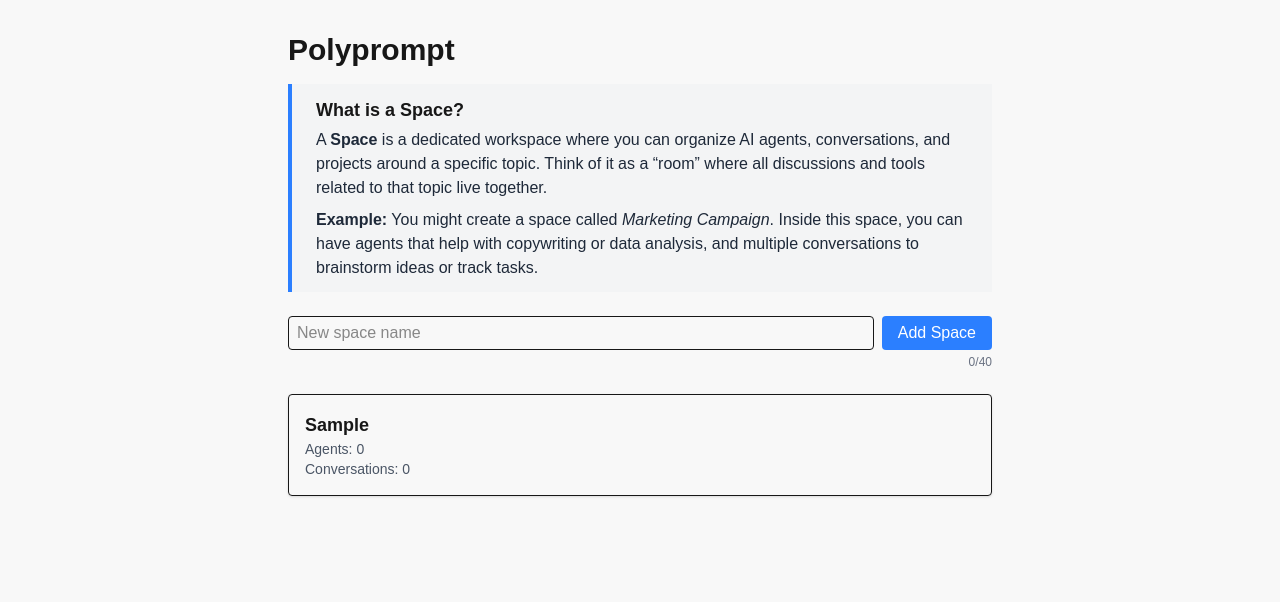
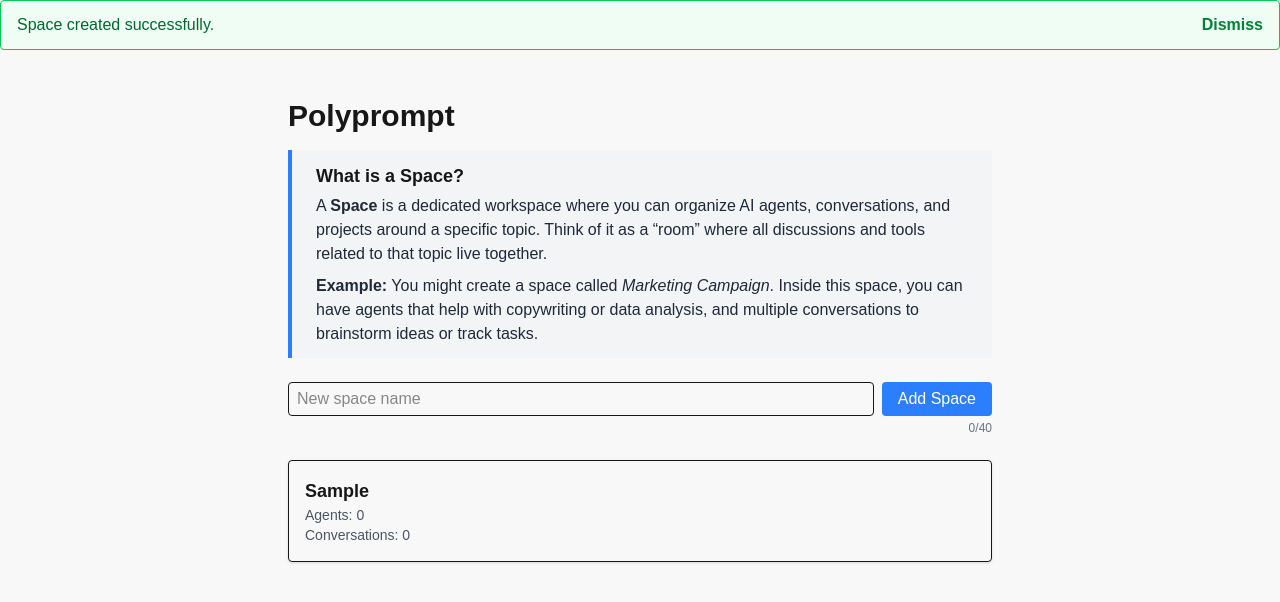
Before and after one commit to Macxim/Polyprompt, a Next.js app: page / in a window 1280 px wide. Both pictures are taken after typing "Sample" into the empty fields and a click on the button "Add Space". Shown: the top 602 px of the page. Built offline with nearby package versions, Linux system fonts and the light colour scheme.

Commit message:
feat: delete space with success banner and improved UX

```diff
--- a/app/page.tsx
+++ b/app/page.tsx
@@ -45,6 +45,24 @@
   };
 
   return (
+    <>
+      {state.ui.bannerMessage?.message && (
+        <div
+          role="status"
+          className="mb-4 border border-green-500 bg-green-50 text-green-800 px-4 py-3 rounded flex justify-between items-start"
+        >
+          <span>{state.ui.bannerMessage.message}</span>
+          <button
+            onClick={() =>
+              dispatch({ type: "SET_BANNER", payload: { message: null } })
+            }
+            className="ml-4 text-green-700 hover:text-green-900 font-semibold"
+          >
+            Dismiss
+          </button>
+        </div>
+      )}
+
       <div className="p-8 max-w-3xl mx-auto">
         <h1 className="text-3xl font-bold mb-4">Polyprompt</h1>
 
@@ -53,8 +71,8 @@
           <p className="text-gray-800">
             A <strong>Space</strong> is a dedicated workspace where you can
             organize AI agents, conversations, and projects around a specific
-          topic. Think of it as a “room” where all discussions and tools related
-          to that topic live together.
+            topic. Think of it as a “room” where all discussions and tools
+            related to that topic live together.
           </p>
           <p className="text-gray-800 mt-2">
             <strong>Example:</strong> You might create a space called{" "}
@@ -123,5 +141,6 @@
           ))}
         </div>
       </div>
+    </>
   );
 }
--- a/app/space/[id]/page.tsx
+++ b/app/space/[id]/page.tsx
@@ -3,9 +3,12 @@
 import Link from "next/link";
 import { useParams, useRouter } from "next/navigation";
 import { useApp } from "@/app/state/AppProvider";
+import { useState } from "react";
 
 export default function SpacePage() {
   const { state, dispatch } = useApp();
+  const [deleting, setDeleting] = useState(false);
+
   const spaces = state.spaces;
 
   const params = useParams();
@@ -14,7 +17,7 @@
 
   const space = spaces.find((s) => s.id === spaceId);
 
-  if (!space) {
+  if (!space && !deleting) {
     return (
       <div className="p-8">
         <p className="text-red-500">Space not found.</p>
@@ -27,6 +30,8 @@
       </div>
     );
   }
+
+  if (!space) return null;
 
   /* ---------------------- ACTIONS ---------------------- */
 
@@ -66,8 +71,14 @@
   };
 
   const deleteSpace = () => {
+    setDeleting(true);
     dispatch({ type: "DELETE_SPACE", payload: { id: space.id } });
-    router.push("/");
+    dispatch({
+      type: "SET_BANNER",
+      payload: { message: "Space deleted successfully." },
+    });
+
+    router.replace("/");
   };
 
   const updateAgentPersona = (agentId: string, persona: string) => {
--- a/app/state/appState.ts
+++ b/app/state/appState.ts
@@ -8,7 +8,7 @@
   ui: {
     isAgentModalOpen: boolean;
     isSpaceModalOpen: boolean;
-    bannerMessage: string | null;
+    bannerMessage: { message: string | null };
   };
   _hydrated: boolean;
 };
@@ -21,7 +21,7 @@
   ui: {
     isAgentModalOpen: false,
     isSpaceModalOpen: false,
-    bannerMessage: null,
+    bannerMessage: { message: null },
   },
   _hydrated: false,
 };
--- a/app/state/reducer.ts
+++ b/app/state/reducer.ts
@@ -132,7 +132,10 @@
     case "SET_BANNER":
       return {
         ...state,
-        ui: { ...state.ui, bannerMessage: action.payload.message },
+        ui: {
+          ...state.ui,
+          bannerMessage: action.payload,
+        },
       };
 
     default:
--- a/app/types.ts
+++ b/app/types.ts
@@ -33,6 +33,6 @@
   ui: {
     isAgentModalOpen: boolean;
     isSpaceModalOpen: boolean;
-    bannerMessage: string | null;
+    bannerMessage: { message: string | null };
   };
 };
```
Lines whose indentation alone changed are shown as unchanged.
